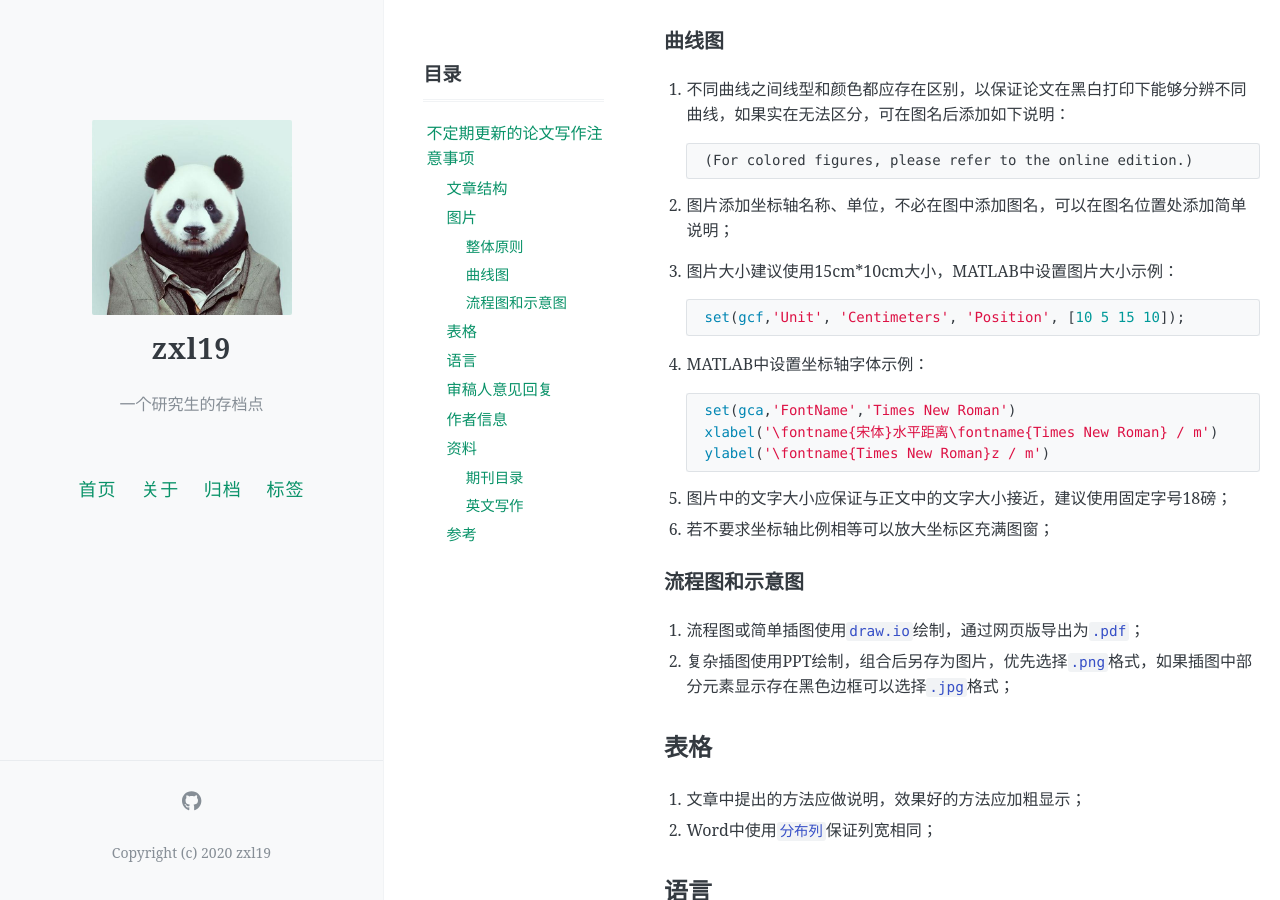
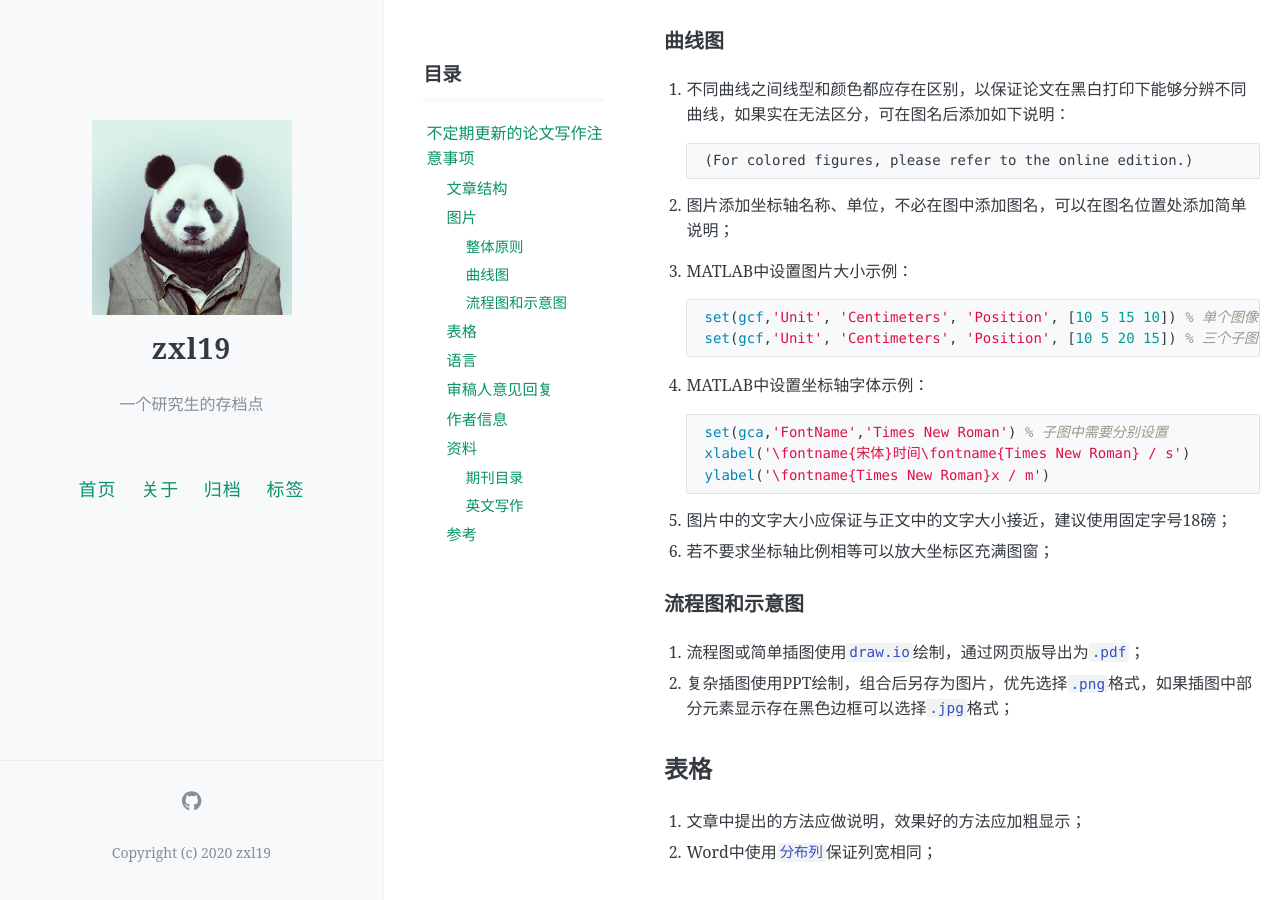
Before and after one commit to zxl19/zxl19.github.io, a Jekyll site: the page built from _posts/2020-10-16-paper-writing.md, in a window 1280 px wide and 900 px high, scrolled down 1205 px. Built offline with Jekyll 4.4.1, drawn with Linux system fonts in a browser that asks for light colours; formulas are drawn with MathJax 3; comment, search, counter and statistics services are not loaded.

Commit message:
Update 2020-10-16-paper-writing.md

````diff
--- a/_posts/2020-10-16-paper-writing.md
+++ b/_posts/2020-10-16-paper-writing.md
@@ -64,18 +64,19 @@ pinned: false
     ```
 
 2. 图片添加坐标轴名称、单位，不必在图中添加图名，可以在图名位置处添加简单说明；
-3. 图片大小建议使用15cm*10cm大小，MATLAB中设置图片大小示例：
+3. MATLAB中设置图片大小示例：
 
     ```matlab
-    set(gcf,'Unit', 'Centimeters', 'Position', [10 5 15 10]);
+    set(gcf,'Unit', 'Centimeters', 'Position', [10 5 15 10]) % 单个图像
+    set(gcf,'Unit', 'Centimeters', 'Position', [10 5 20 15]) % 三个子图
     ```
 
 4. MATLAB中设置坐标轴字体示例：
 
     ```matlab
-    set(gca,'FontName','Times New Roman')
-    xlabel('\fontname{宋体}水平距离\fontname{Times New Roman} / m')
-    ylabel('\fontname{Times New Roman}z / m')
+    set(gca,'FontName','Times New Roman') % 子图中需要分别设置
+    xlabel('\fontname{宋体}时间\fontname{Times New Roman} / s')
+    ylabel('\fontname{Times New Roman}x / m')
     ```
 
 5. 图片中的文字大小应保证与正文中的文字大小接近，建议使用固定字号18磅；
````
